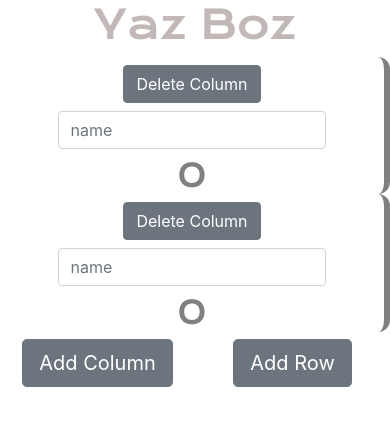
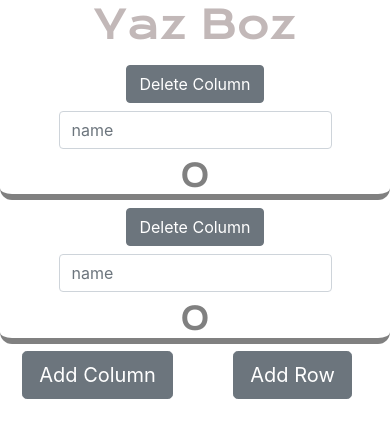
Before and after one commit to Raader/yaz-boz, a React (Create React App) app: page / in a window 390 px wide. Shown: the top 438 px of the page. Built offline with nearby package versions, Linux system fonts and the light colour scheme.

Commit message:
responsive border

```diff
--- a/src/App.css
+++ b/src/App.css
@@ -93,6 +93,8 @@ Header{
 @media screen and (max-width: 600px) {
   .column {
     width: 100% !important;
+    border: 0;
+    border-bottom: 6px solid gray;
   }
   .add-column,.add-row{
     width: 100% !important;
```
